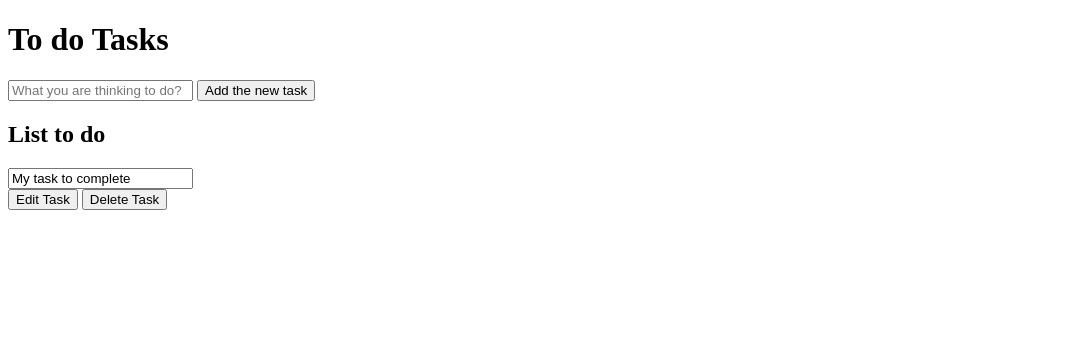
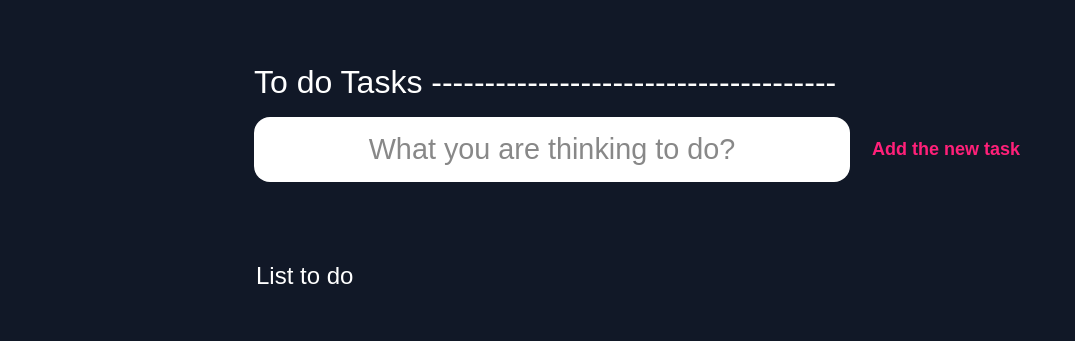
Before and after one commit to robysondepaula/toDoListApp, a plain HTML site: page index.html in a window 1280 px wide. Shown: the whole page, without its empty margins (0-1075 px from the left). Drawn offline with Linux system fonts and the light colour scheme.

Commit message:
End with CSS document, done!

```diff
--- a/index.html
+++ b/index.html
@@ -10,7 +10,7 @@
 </head>
 <body>
     <header>
-        <h1>To do Tasks</h1>
+        <h1>To do Tasks --------------------------------------</h1>
         <!-- Add a form to receive the task and submit it -->
         <form id="new-task-form">
             <input type="text"
@@ -25,22 +25,24 @@
             <h2>
                 List to do
             </h2>
-            <div class="task">
-                <!-- Div inside to div that has the task to complete seting the box readonly, so the value cannot be changed -->
-                <div clas="content">
+            <!-- <div id="tasks">
+
+                <div class="task">
+                <div class="content">
                     <input
                     type="text"
                     class="text"
                     value="My task to complete"
                     readonly/>
                 </div>
-                <!-- Adding buttons into div "actions" -->
+
                 <div class="actions">
                     <button class="edit">Edit Task</button>
-                    <button class="dekete">Delete Task</button>
+                    <button class="delete">Delete Task</button>
                 </div>
-            </div>
+            </div> -->
 
+        </div>
         </section>
     </main>
     <!-- Calling the javaScript into the hmlt doc -->
--- a/main.css
+++ b/main.css
@@ -0,0 +1,198 @@
+
+/* Styling the CSS document */
+
+/* Colors using in this app */
+:root{
+    --pink:#E92EFB;
+    --pinkRed:#FF2079;
+    --light:#FFFF;
+    --dark:#440bd4;
+    --darker:#04005E;
+    --darkest:#111827;
+    --greyShadows:#888888;
+
+}
+
+/* Universal Selector all elements of page customization */
+*{
+    margin:0;
+    font-family: sans-serif, 'Lucida Sans', 'Lucida Sans Regular', 'Lucida Grande', 'Lucida Sans Unicode', Geneva, Verdana, sans-serif;
+    box-sizing: border-box;
+}
+
+/* Body to contain the content of the app */
+body{
+    display: flex;
+    flex-direction: column;
+    min-height: 100vh;
+    /* Here call the var of the darkest declareted into the root */
+    background-color: var(--darkest);
+    color: #FFFF;
+
+}
+
+/* Styling the header element (To do Tasks) */
+header{
+    padding: 4rem 4rem;
+    max-width: 900px;
+    width: 100%;
+    margin: 0 auto;
+}
+
+/* Stylin the element into the hedar "H1" */
+header h1{
+    font-size: xx-large;
+    font-weight: 500;
+    color: var(--light);
+    margin-bottom: 1rem;
+
+}
+
+/* Calling the new-task-form with # to style it */
+
+#new-task-form{
+    display: flex
+}
+
+/* Let button without style to customize later */
+
+input, button{
+    appearance: none;
+    border: none;
+    background: none;
+    outline: none;
+    font-size: none;
+}
+
+/* Calling the new-task-input with # and sytle the form task to do input */
+
+#new-task-input{
+    flex:1 1 0%;
+    font-size: 1.8rem;
+    margin-right: 1rem;
+    border-radius: 1rem;
+    padding: 1rem;
+    background-color: var(--light);
+
+
+}
+
+/* Styling the placeholder using #and :: to call */
+
+#new-task-input::placeholder{
+    color:var(--greyShadows);
+    text-align: center;
+}
+
+/* Styling the button new-task-submit using # */
+
+#new-task-submit{
+    color: var(--pinkRed);
+    font-size: large;
+    font-weight: 700;
+    background-image: linear-gradient(to Let, var(--pinkRed), var(--greyShadows));
+    -webkit-background-clip: text;
+    cursor: pointer;
+    transition: 0.7s;
+
+}
+
+/* Giving a hover and active to the task submit using : */
+/* It gives to user a better user experience */
+
+#new-task-submit:hover{
+    opacity: 0.5;
+
+}
+
+#new-task-submit:active{
+    opacity: 0.4;
+
+}
+
+/* Styling the content on main */
+main{
+    flex:1 1 0%;
+    max-width: 800px;
+    width: 100%;
+    margin:0 auto;
+}
+
+/* Styling the tasks on the list to do  */
+.to-do-list{
+    padding:1rem;
+}
+
+/* H2 TO DO styling */
+.to-do-list h2{
+    font-size: x-large;
+    font-weight: 300;
+    color: var(--light);
+    margin-bottom: 2rem;
+
+}
+
+/* Styling into tasks the display */
+
+#tasks .task{
+    display: flex;
+    justify-content: space-between;
+    background-color: var(--dark);
+    padding: 1.4rem;
+    border-radius: 2rem;
+    margin-bottom: 1rem;
+
+}
+/* Style the tasks inside the block */
+#tasks .task .content .text{
+    color:var(--light);
+    font-size: 1.5rem;
+    width: 100%;
+    display: block;
+    transition: 0.5s;
+}
+
+/* Style the read only text */
+
+#tasks .task .content .text:not(:read-only){
+    color:var(--pink);
+}
+
+/* Style the elements inside actions */
+#tasks .task .actions{
+    display: flex;
+    margin:0 -0.5rem;
+}
+
+/* Style buttons edit and delete */
+.task .actions button{
+    cursor:pointer;
+    margin:0 0.5rem;
+    font-size: 1rem;
+    text-transform: uppercase;
+    transition: 0.5s;
+}
+
+/* Adding the hover for buttons */
+.task .actions button:hover{
+    opacity: 0.5;
+}
+
+/* Adding the active for buttons */
+.task .actions button:active{
+    opacity: 0.4;
+}
+
+/* Style edit button */
+
+.task .actions .edit{
+    background-image: linear-gradient(to left, var(--greyShadows), var(--light));
+    -webkit-background-clip: text;
+    -webkit-text-fill-color:transparent;
+    font-weight: bolder;
+}
+
+.task .actions .delete{
+   color:rgb(242, 10, 56);
+   font-weight: bolder;
+}
```
